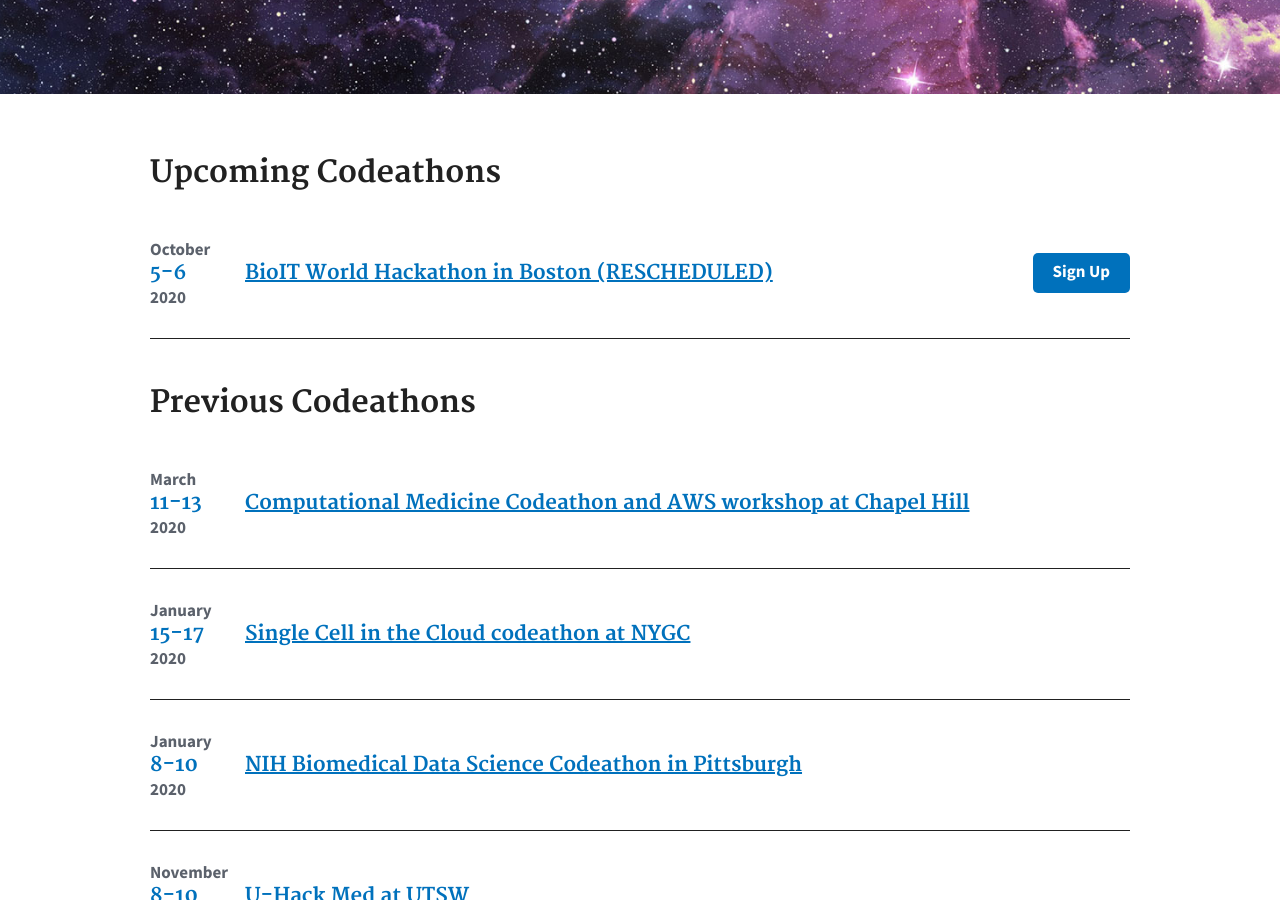
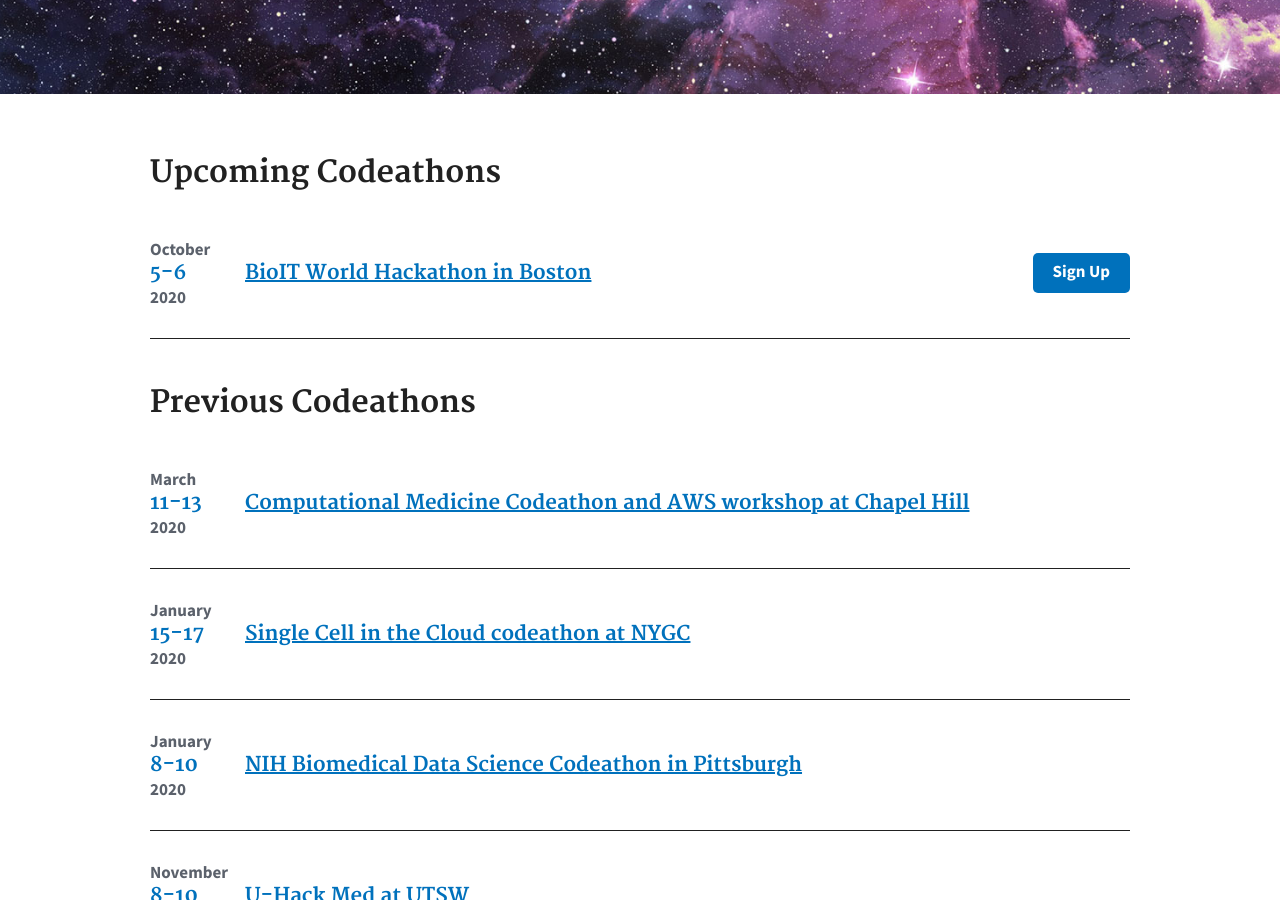
Before and after one commit to NCBI-Codeathons/ncbi-codeathons.github.io, a Jekyll site: the page built from index.md, in a window 1280 px wide and 900 px high, scrolled down 423 px. Built offline with Jekyll 4.4.1, drawn with Linux system fonts in a browser that asks for light colours.

Commit message:
Update upcoming-hackathon.yml

```diff
--- a/_data/upcoming-hackathon.yml
+++ b/_data/upcoming-hackathon.yml
@@ -1,7 +1,7 @@
 - month: "October"
   day: "5-6"
   year: "2020"
-  title: "BioIT World Hackathon in Boston (RESCHEDULED)"
+  title: "BioIT World Hackathon in Boston"
   link: "https://www.bio-itworldexpo.com/fair-data-hackathon"
 
 
```
